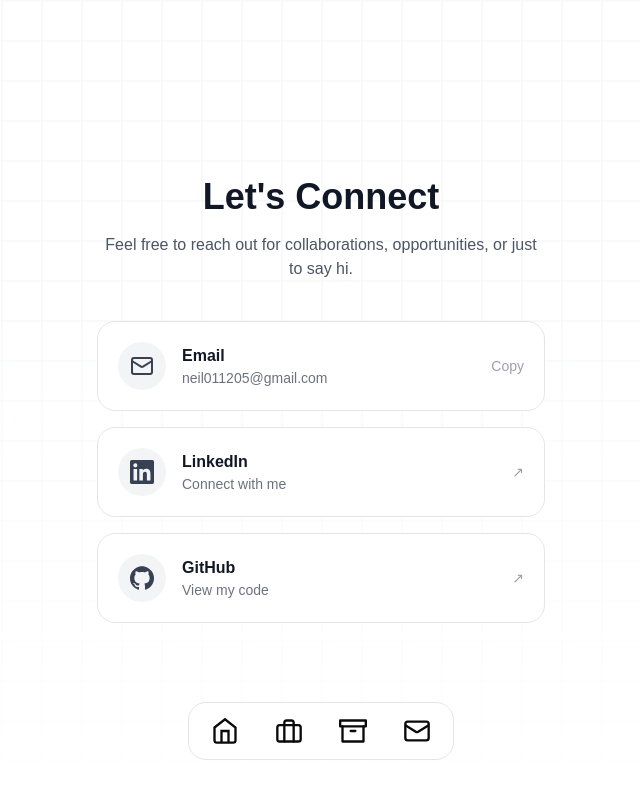
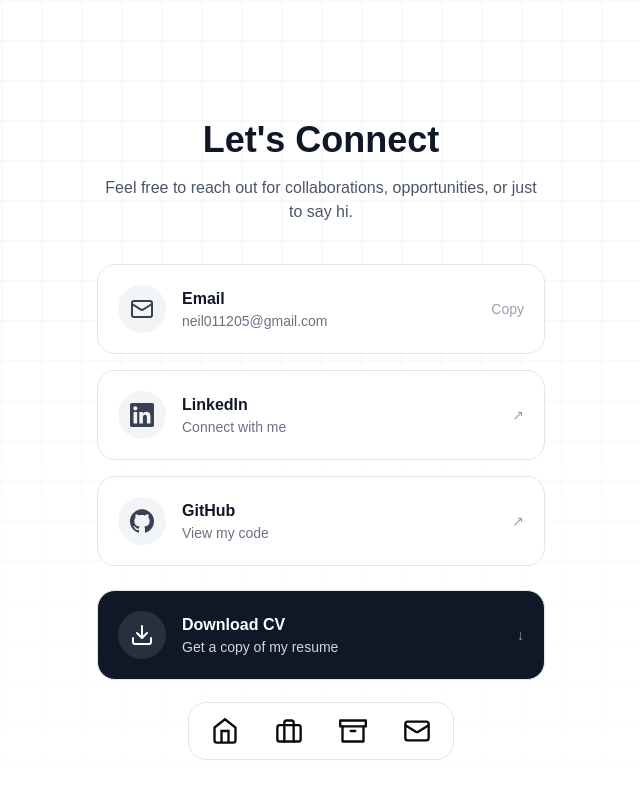
Before and after one commit to orangebead/personal-website, a Next.js app: page /contact in a window 1280 px wide. Shown: the whole page, without its empty margins (319-959 px from the left). Built offline with nearby package versions, Linux system fonts and the light colour scheme; a web font is replaced by a local one.

Commit message:
Download CV button on contact page

```diff
--- a/src/app/contact/page.tsx
+++ b/src/app/contact/page.tsx
@@ -33,7 +33,7 @@ export default function ContactPage() {
 
         <div className="flex flex-col gap-4">
 
-          {/* Email Button (Copies to clipboard) */}
+          {/* Email Button */}
           <button
             onClick={handleCopyEmail}
             className="group flex items-center justify-between p-5 rounded-2xl border bg-white transition-all hover:shadow-md hover:-translate-y-1 w-full text-left"
@@ -97,6 +97,28 @@ export default function ContactPage() {
             <span className="text-sm font-medium text-gray-400 group-hover:text-gray-900 transition-colors">↗</span>
           </Link>
 
+          {/* Download CV Button */}
+          <a
+            href="/cv_july2026.pdf"
+            download="Neil_Laturkar_CV.pdf"
+            className="group flex items-center justify-between p-5 rounded-2xl border bg-gray-900 transition-all hover:shadow-md hover:-translate-y-1 mt-2"
+          >
+            <div className="flex items-center gap-4">
+              <div className="p-3 bg-white/10 rounded-full text-white">
+                <svg viewBox="0 0 24 24" fill="none" stroke="currentColor" strokeWidth={2} strokeLinecap="round" strokeLinejoin="round" className="size-6">
+                  <path d="M21 15v4a2 2 0 0 1-2 2H5a2 2 0 0 1-2-2v-4" />
+                  <polyline points="7 10 12 15 17 10" />
+                  <line x1="12" y1="15" x2="12" y2="3" />
+                </svg>
+              </div>
+              <div>
+                <h3 className="font-semibold text-white">Download CV</h3>
+                <p className="text-sm text-gray-300">Get a copy of my resume</p>
+              </div>
+            </div>
+            <span className="text-sm font-medium text-gray-400 group-hover:text-white transition-colors">↓</span>
+          </a>
+
         </div>
       </main>
     </div>
```
Also changed, not shown: 1 other file (tests, documents, lock files or other folders).
